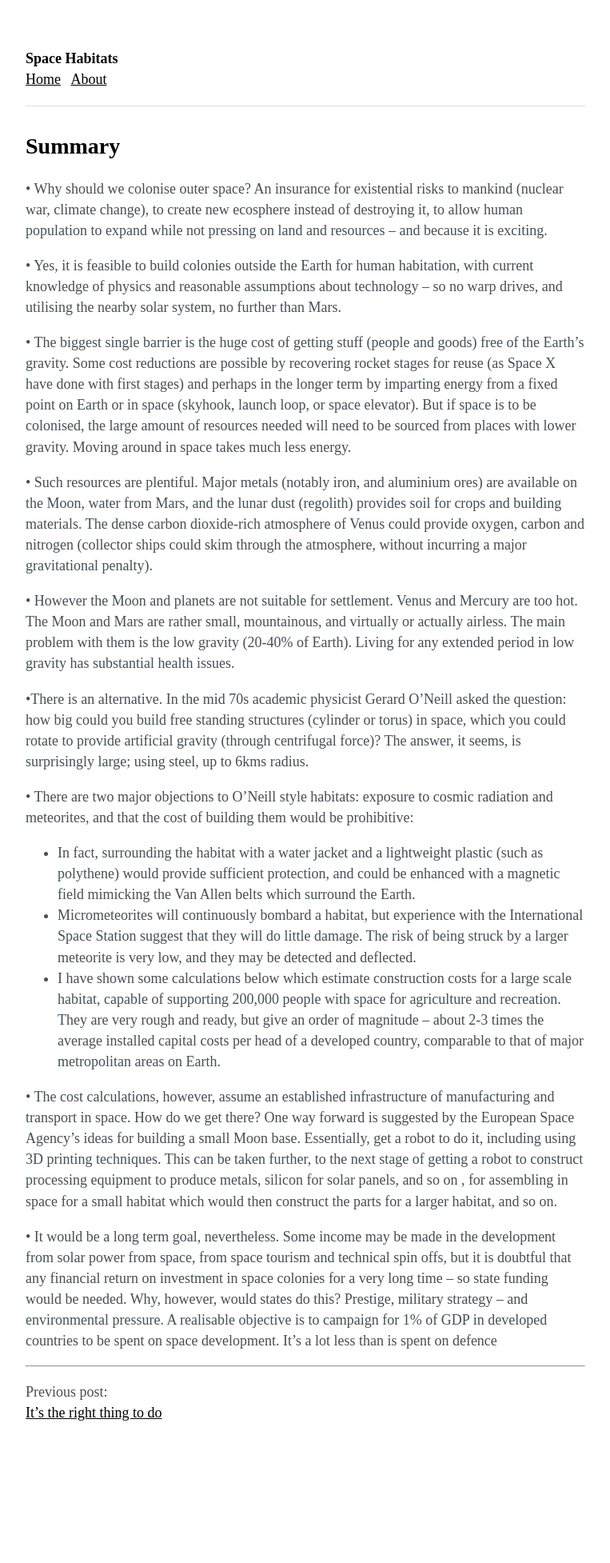
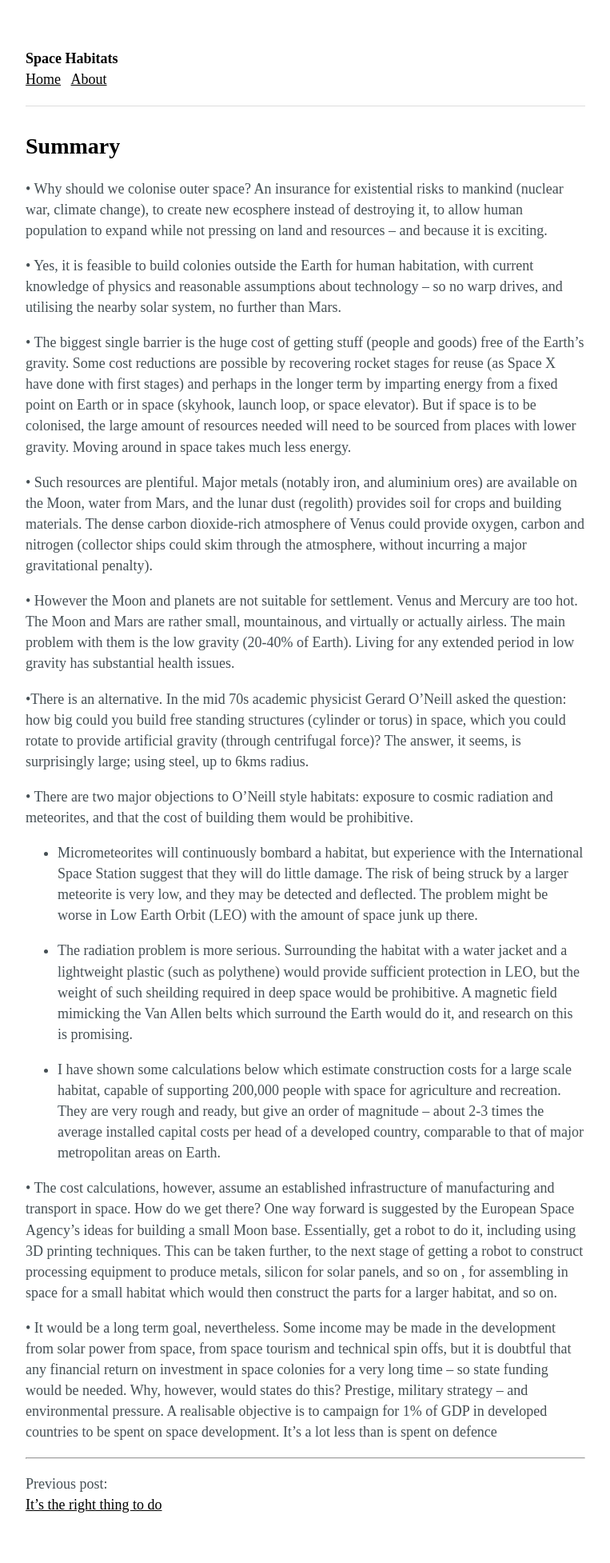
Before and after one commit to ffub/space-habitats, a Jekyll site: the page built from _posts/2016-08-25-summary.markdown, in a window 1280 px wide. Shown: the whole page at 80% size, without its empty margins (258-1021 px from the left). Built offline with Jekyll 4.4.1, drawn with Linux system fonts in a browser that asks for light colours; before the commit the page ends 1839 px from its top, so only the background shows below that.

Commit message:
Updated Summary

```diff
--- a/_posts/2016-08-25-summary.markdown
+++ b/_posts/2016-08-25-summary.markdown
@@ -15,10 +15,13 @@ date: 2016-08-25 11:21:00 +01:00
 
 •There is an alternative. In the mid 70s academic physicist Gerard O’Neill asked the question: how big could you build free standing structures (cylinder or torus) in space, which you could rotate to provide artificial gravity (through centrifugal force)? The answer, it seems, is surprisingly large; using steel, up to 6kms radius.
 
-• There are two major objections to O’Neill style habitats: exposure to cosmic radiation and meteorites, and that the cost of building them would be prohibitive:
-  *  In fact, surrounding the habitat  with a water jacket and  a lightweight plastic (such as polythene) would provide sufficient protection, and could be enhanced with a magnetic field mimicking the Van Allen belts which surround the Earth.
-   * Micrometeorites will continuously bombard a habitat, but experience with the International Space Station suggest that they will do little damage. The risk of being struck by a larger meteorite is very low, and they may be detected and deflected.
-   * I have shown some calculations below which estimate construction costs for a large scale habitat, capable of supporting 200,000 people with space for agriculture and recreation. They are very rough and ready, but give an order of magnitude – about 2-3 times the average installed capital costs per head of a developed country, comparable to that of major metropolitan areas on Earth.
+• There are two major objections to O’Neill style habitats: exposure to cosmic radiation and meteorites, and that the cost of building them would be prohibitive.
+
+* Micrometeorites will continuously bombard a habitat, but experience with the International Space Station suggest that they will do little damage. The risk of being struck by a larger meteorite is very low, and they may be detected and deflected. The problem might be worse in Low Earth Orbit (LEO) with the amount of space junk up there.
+
+* The radiation problem is more serious. Surrounding the habitat  with a water jacket and  a lightweight plastic (such as polythene) would provide sufficient protection in LEO, but the weight of such sheilding required in deep space would be prohibitive. A magnetic field mimicking the Van Allen belts which surround the Earth would do it, and research on this is promising.
+
+* I have shown some calculations below which estimate construction costs for a large scale habitat, capable of supporting 200,000 people with space for agriculture and recreation. They are very rough and ready, but give an order of magnitude – about 2-3 times the average installed capital costs per head of a developed country, comparable to that of major metropolitan areas on Earth.
 
 • The cost calculations, however, assume an established infrastructure of manufacturing and transport in space. How do we get there? One way forward is suggested by the European Space Agency’s ideas for building a small Moon base. Essentially, get a robot to do it, including using 3D printing techniques. This can be taken further, to the next stage of getting a robot to construct processing equipment to produce metals, silicon for solar panels, and so on , for assembling in space for a small habitat which would then construct the parts for a larger habitat, and so on.
 
```
